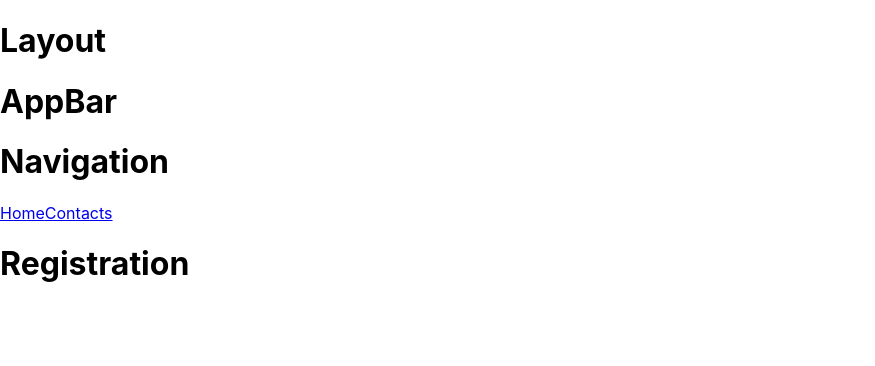
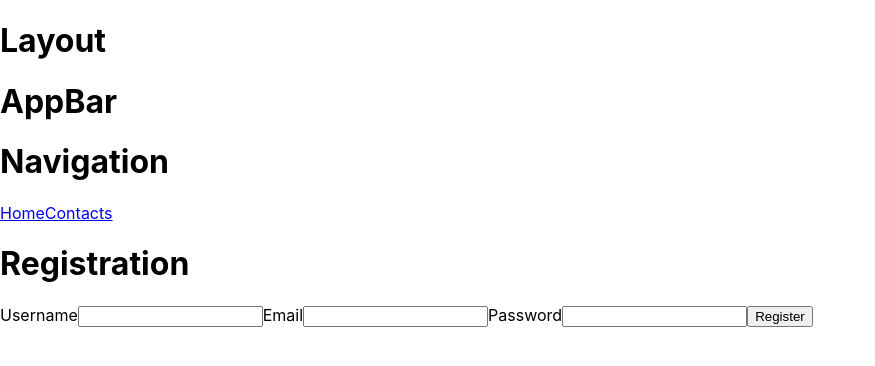
Before and after one commit to Maksym-Ocheretniuk/goit-react-hw-08-phonebook, a React (Create React App) app: page /goit-react-hw-08-phonebook/register in a window 1280 px wide. Shown: the top 366 px of the page, without its empty margins (0-875 px from the left). Built offline with nearby package versions, Linux system fonts and the light colour scheme.

Commit message:
RegisterForm

```diff
--- /dev/null
+++ b/src/components/RegisterForm/RegisterForm.jsx
@@ -0,0 +1,19 @@
+export const RegisterForm = () => {
+  return (
+    <form>
+      <label>
+        Username
+        <input type="text" name="name" />
+      </label>
+      <label>
+        Email
+        <input type="email" name="email" />
+      </label>
+      <label>
+        Password
+        <input type="password" name="password" />
+      </label>
+      <button type="submit">Register</button>
+    </form>
+  );
+};
--- a/src/pages/Register/Register.jsx
+++ b/src/pages/Register/Register.jsx
@@ -1,7 +1,10 @@
+import { RegisterForm } from 'components/RegisterForm/RegisterForm';
+
 export const Register = () => {
   return (
     <>
       <h1>Registration</h1>
+      {<RegisterForm />}
     </>
   );
 };
```
